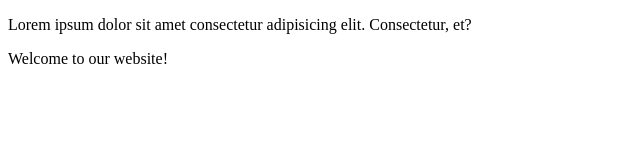
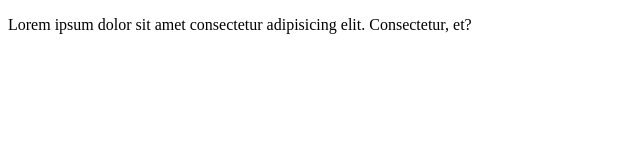
Before and after one commit to Vethan123/learn, a plain HTML site: page index.html in a window 1280 px wide. Shown: the whole page, without its empty margins (0-640 px from the left). Drawn offline with Linux system fonts and the light colour scheme.

Commit message:
after stashing

```diff
--- a/index.html
+++ b/index.html
@@ -7,11 +7,5 @@
 </head>
 <body>
     <p>Lorem ipsum dolor sit amet consectetur adipisicing elit. Consectetur, et?</p>
-
-    <!-- main branch -->
-    <div id="content">
-        <p>Welcome to our website!</p>
-    </div>
-
 </body>
 </html>
```
